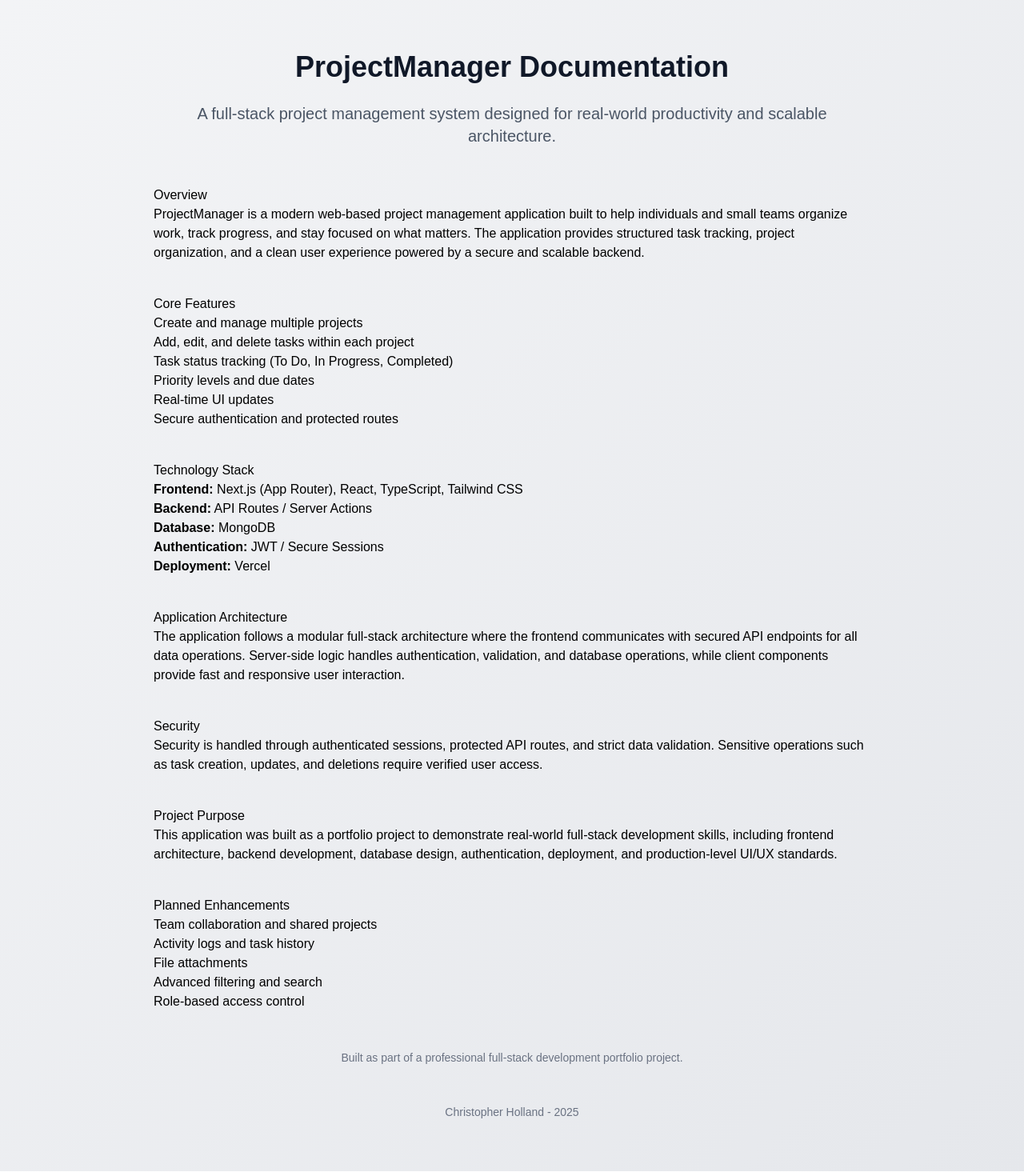
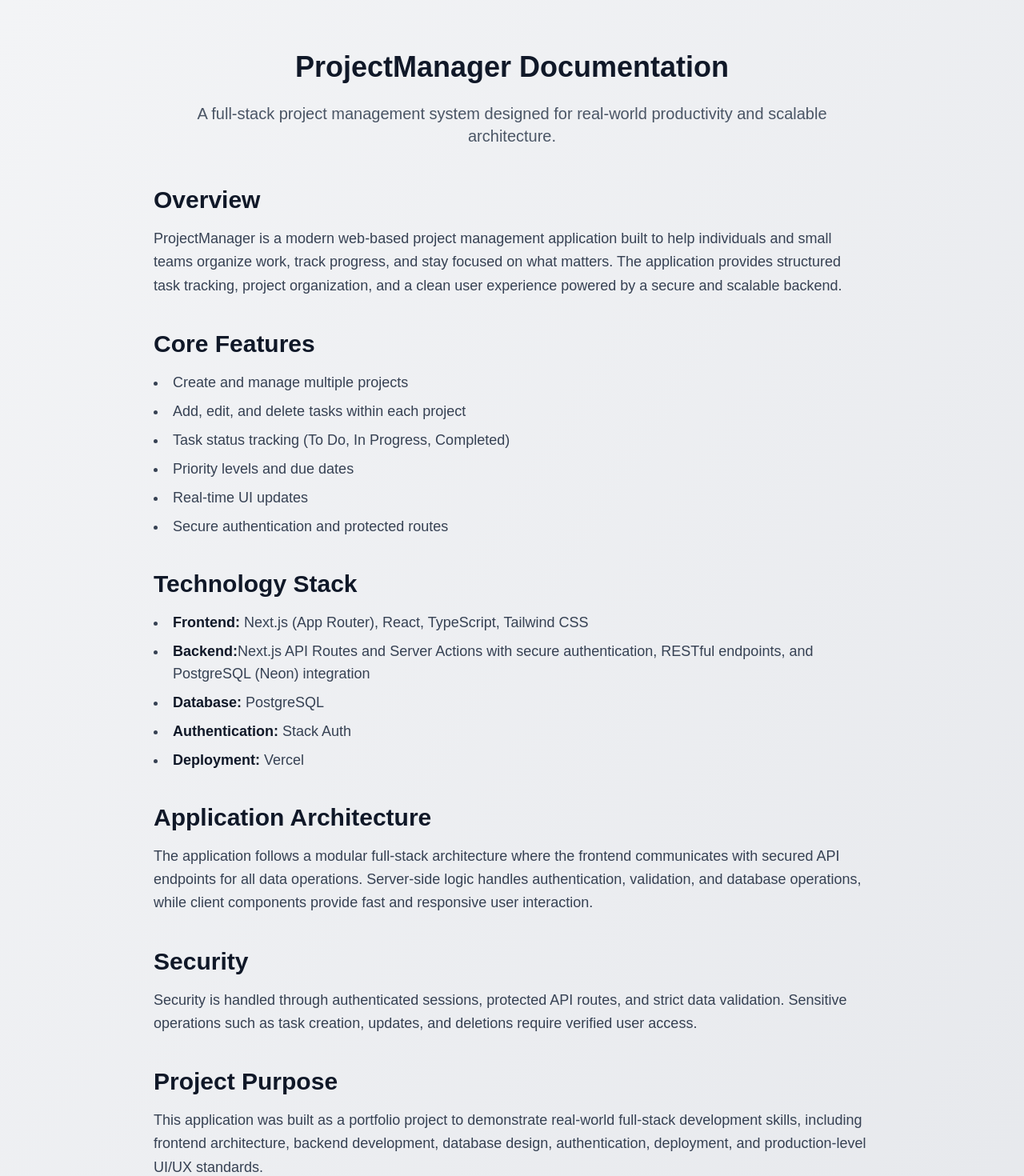
Before and after one commit to Christopher-Holland/ProjectManager, a Next.js app: page /learn-more in a window 1280 px wide. Shown: the top 1470 px of the page at 80% size. Built offline with nearby package versions, Linux system fonts and the light colour scheme; what @stackframe/stack would draw is missing.

Commit message:
Fix: made changes to the landing page, added more content to the learn more section, a few general styling changes.

```diff
--- /dev/null
+++ b/app/landing/page.tsx
@@ -0,0 +1,33 @@
+
+import Link from "next/link";
+
+export default function Home() {
+  return (
+    <div className="min-h-screen bg-gradient-to-br from-gray-100 to-gray-200 dark:from-gray-900 dark:to-gray-800 flex items-center justify-center">
+      <div className="container mx-auto px-4 py-16">
+        <div className="text-center">
+          <h1 className="text-5xl font-bold text-gray-900 dark:text-gray-100 mb-6">
+            Project Management
+          </h1>
+          <p className="text-xl text-gray-600 dark:text-gray-400 mb-8 max-w-2xl mx-auto">
+            Turn chaos into clarity.
+          </p>
+          <div className="flex gap-4 justify-center">
+            <Link
+              href="/sign-in"
+              className="bg-blue-600 text-white px-8 py-3 rounded-lg font-semibold hover:bg-blue-700 transition-colors"
+            >
+              Sign In
+            </Link>
+            <Link
+              href="/learn-more"
+              className="bg-white text-blue-600 px-8 py-3 rounded-lg font-semibold border-2 border-blue-600 hover:bg-blue-50 transition-colors"
+            >
+              Learn More
+            </Link>
+          </div>
+        </div>
+      </div>
+    </div>
+  );
+}
--- a/app/learn-more/page.tsx
+++ b/app/learn-more/page.tsx
@@ -1,4 +1,6 @@
 "use client";
+
+import Link from "next/link";
 
 export default function LearnMore() {
     return (
@@ -15,12 +17,12 @@ export default function LearnMore() {
                         A full-stack project management system designed for real-world productivity and scalable architecture.
                     </p>
 
-                    <div className="prose prose-lg dark:prose-invert max-w-none space-y-10">
+                    <div className="space-y-10 text-gray-700 dark:text-gray-300">
 
                         {/* Overview */}
                         <section>
-                            <h2>Overview</h2>
-                            <p>
+                            <h2 className="text-3xl font-bold text-gray-900 dark:text-gray-100 mb-4">Overview</h2>
+                            <p className="text-lg leading-relaxed">
                                 ProjectManager is a modern web-based project management application built to help
                                 individuals and small teams organize work, track progress, and stay focused on what matters.
                                 The application provides structured task tracking, project organization, and a clean user experience
@@ -30,8 +32,8 @@ export default function LearnMore() {
 
                         {/* Core Features */}
                         <section>
-                            <h2>Core Features</h2>
-                            <ul>
+                            <h2 className="text-3xl font-bold text-gray-900 dark:text-gray-100 mb-4">Core Features</h2>
+                            <ul className="list-disc list-inside space-y-2 text-lg">
                                 <li>Create and manage multiple projects</li>
                                 <li>Add, edit, and delete tasks within each project</li>
                                 <li>Task status tracking (To Do, In Progress, Completed)</li>
@@ -43,20 +45,28 @@ export default function LearnMore() {
 
                         {/* Technology Stack */}
                         <section>
-                            <h2>Technology Stack</h2>
-                            <ul>
-                                <li><strong>Frontend:</strong> Next.js (App Router), React, TypeScript, Tailwind CSS</li>
-                                <li><strong>Backend:</strong> API Routes / Server Actions</li>
-                                <li><strong>Database:</strong> MongoDB</li>
-                                <li><strong>Authentication:</strong> JWT / Secure Sessions</li>
-                                <li><strong>Deployment:</strong> Vercel</li>
+                            <h2 className="text-3xl font-bold text-gray-900 dark:text-gray-100 mb-4">Technology Stack</h2>
+                            <ul className="list-disc list-inside space-y-2 text-lg">
+                                <li><strong className="text-gray-900 dark:text-gray-100">Frontend:</strong> Next.js (App Router), React, TypeScript, Tailwind CSS</li>
+                                <li className="pl-6 -indent-6">
+                                        <strong className="min-w-[90px] text-gray-900 dark:text-gray-100">
+                                            Backend:
+                                        </strong>
+                                        <span>
+                                            Next.js API Routes and Server Actions with secure authentication,
+                                            RESTful endpoints, and PostgreSQL (Neon) integration
+                                        </span>
+                                </li>
+                                <li><strong className="text-gray-900 dark:text-gray-100">Database:</strong> PostgreSQL</li>
+                                <li><strong className="text-gray-900 dark:text-gray-100">Authentication:</strong> Stack Auth</li>
+                                <li><strong className="text-gray-900 dark:text-gray-100">Deployment:</strong> Vercel</li>
                             </ul>
                         </section>
 
                         {/* Architecture */}
                         <section>
-                            <h2>Application Architecture</h2>
-                            <p>
+                            <h2 className="text-3xl font-bold text-gray-900 dark:text-gray-100 mb-4">Application Architecture</h2>
+                            <p className="text-lg leading-relaxed">
                                 The application follows a modular full-stack architecture where the frontend communicates
                                 with secured API endpoints for all data operations. Server-side logic handles authentication,
                                 validation, and database operations, while client components provide fast and responsive
@@ -66,8 +76,8 @@ export default function LearnMore() {
 
                         {/* Security */}
                         <section>
-                            <h2>Security</h2>
-                            <p>
+                            <h2 className="text-3xl font-bold text-gray-900 dark:text-gray-100 mb-4">Security</h2>
+                            <p className="text-lg leading-relaxed">
                                 Security is handled through authenticated sessions, protected API routes, and strict data
                                 validation. Sensitive operations such as task creation, updates, and deletions require verified
                                 user access.
@@ -76,8 +86,8 @@ export default function LearnMore() {
 
                         {/* Purpose */}
                         <section>
-                            <h2>Project Purpose</h2>
-                            <p>
+                            <h2 className="text-3xl font-bold text-gray-900 dark:text-gray-100 mb-4">Project Purpose</h2>
+                            <p className="text-lg leading-relaxed">
                                 This application was built as a portfolio project to demonstrate real-world full-stack
                                 development skills, including frontend architecture, backend development, database design,
                                 authentication, deployment, and production-level UI/UX standards.
@@ -86,8 +96,8 @@ export default function LearnMore() {
 
                         {/* Future Improvements */}
                         <section>
-                            <h2>Planned Enhancements</h2>
-                            <ul>
+                            <h2 className="text-3xl font-bold text-gray-900 dark:text-gray-100 mb-4">Planned Enhancements</h2>
+                            <ul className="list-disc list-inside space-y-2 text-lg">
                                 <li>Team collaboration and shared projects</li>
                                 <li>Activity logs and task history</li>
                                 <li>File attachments</li>
@@ -95,6 +105,16 @@ export default function LearnMore() {
                                 <li>Role-based access control</li>
                             </ul>
                         </section>
+
+                        {/* Return to login button */}
+                        <div className="flex justify-center">
+                            <Link
+                                href="/"
+                                className="inline-flex items-center justify-center bg-blue-600 text-white px-8 py-3 rounded-lg font-semibold hover:bg-blue-700 transition-colors"
+                            >
+                                Return to Home
+                            </Link>
+                        </div>
 
                         {/* Footer Note */}
                         <section>
--- a/app/page.tsx
+++ b/app/page.tsx
@@ -1,33 +1,5 @@
-
-import Link from "next/link";
+import { redirect } from "next/navigation";
 
 export default function Home() {
-  return (
-    <div className="min-h-screen bg-gradient-to-br from-gray-100 to-gray-200 dark:from-gray-900 dark:to-gray-800 flex items-center justify-center">
-      <div className="container mx-auto px-4 py-16">
-        <div className="text-center">
-          <h1 className="text-5xl font-bold text-gray-900 dark:text-gray-100 mb-6">
-            Project Management
-          </h1>
-          <p className="text-xl text-gray-600 dark:text-gray-400 mb-8 max-w-2xl mx-auto">
-            Turn chaos into clarity.
-          </p>
-          <div className="flex gap-4 justify-center">
-            <Link
-              href="/sign-in"
-              className="bg-blue-600 text-white px-8 py-3 rounded-lg font-semibold hover:bg-blue-700 transition-colors"
-            >
-              Sign In
-            </Link>
-            <Link
-              href="/learn-more"
-              className="bg-white text-blue-600 px-8 py-3 rounded-lg font-semibold border-2 border-blue-600 hover:bg-blue-50 transition-colors"
-            >
-              Learn More
-            </Link>
-          </div>
-        </div>
-      </div>
-    </div>
-  );
+  redirect("/landing");
 }
```
